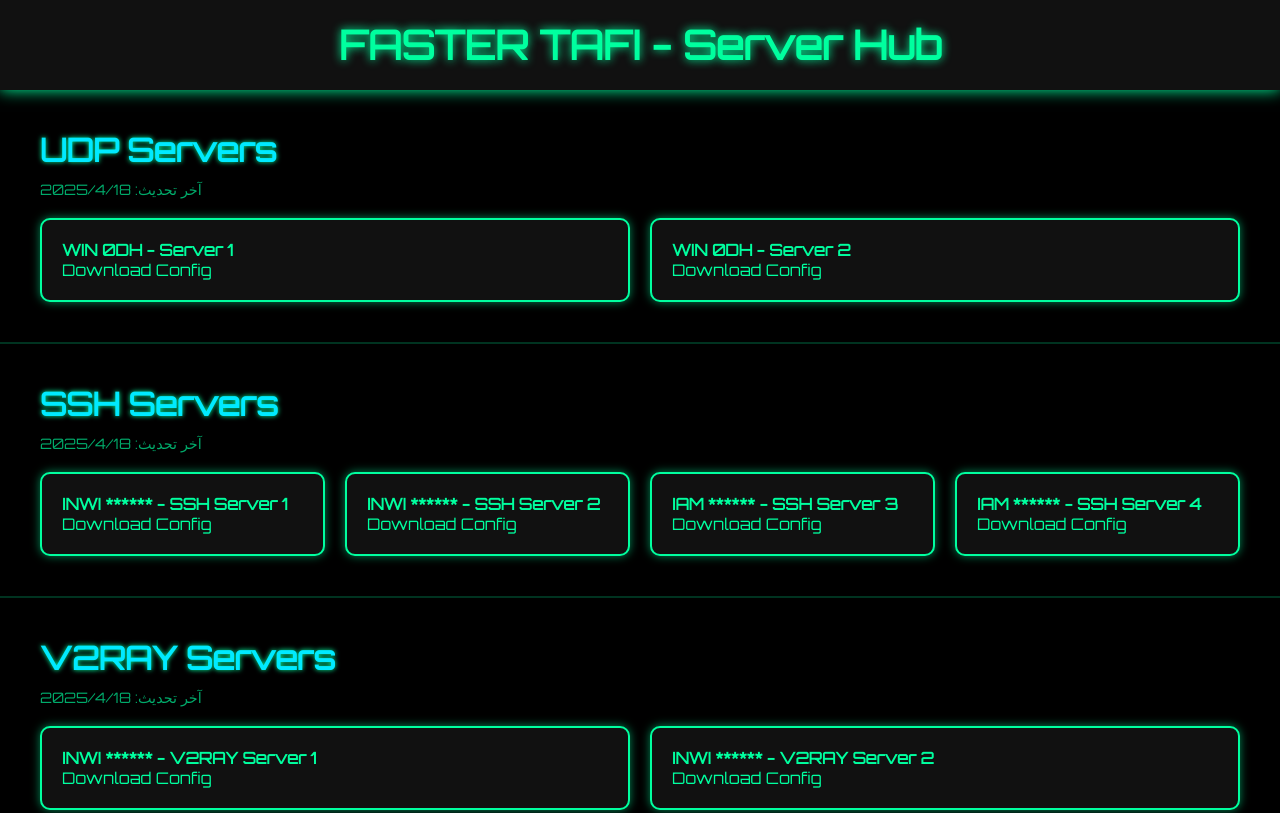
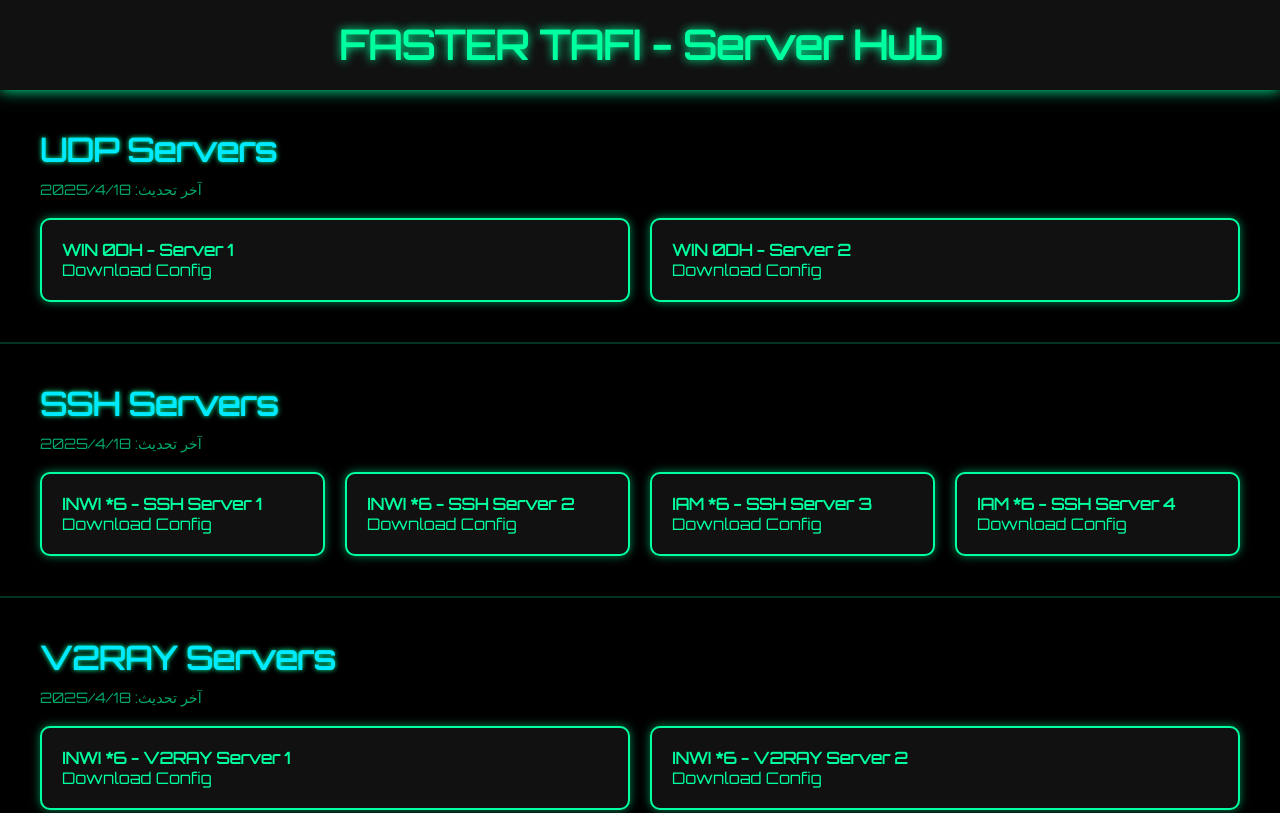
Before and after one commit to faster-tafi/faster-tafi, a plain HTML site: page index.html in a window 1280 px wide. Shown: the top 813 px of the page. Drawn offline with Linux system fonts and the light colour scheme.

Commit message:
Update index.html

```diff
--- a/index.html
+++ b/index.html
@@ -113,19 +113,19 @@
     <p id="ssh-update" class="update-date"></p>
     <div class="servers">
       <div class="server-box">
-        <strong>INWI ****** - SSH Server 1</strong><br>
+        <strong>INWI *6 - SSH Server 1</strong><br>
         <a href="#" id="ssh-server1">Download Config</a>
       </div>
       <div class="server-box">
-        <strong>INWI ****** - SSH Server 2</strong><br>
+        <strong>INWI *6 - SSH Server 2</strong><br>
         <a href="#" id="ssh-server2">Download Config</a>
       </div>
       <div class="server-box">
-        <strong>IAM ****** - SSH Server 3</strong><br>
+        <strong>IAM *6 - SSH Server 3</strong><br>
         <a href="#">Download Config</a>
       </div>
       <div class="server-box">
-        <strong>IAM ****** - SSH Server 4</strong><br>
+        <strong>IAM *6 - SSH Server 4</strong><br>
         <a href="#">Download Config</a>
       </div>
     </div>
@@ -136,11 +136,11 @@
     <p id="v2ray-update" class="update-date"></p>
     <div class="servers">
       <div class="server-box">
-        <strong>INWI ****** - V2RAY Server 1</strong><br>
+        <strong>INWI *6 - V2RAY Server 1</strong><br>
         <a href="#" id="v2ray-server1">Download Config</a>
       </div>
       <div class="server-box">
-        <strong>INWI ****** - V2RAY Server 2</strong><br>
+        <strong>INWI *6 - V2RAY Server 2</strong><br>
         <a href="#" id="v2ray-server2">Download Config</a>
       </div>
     </div>
```
